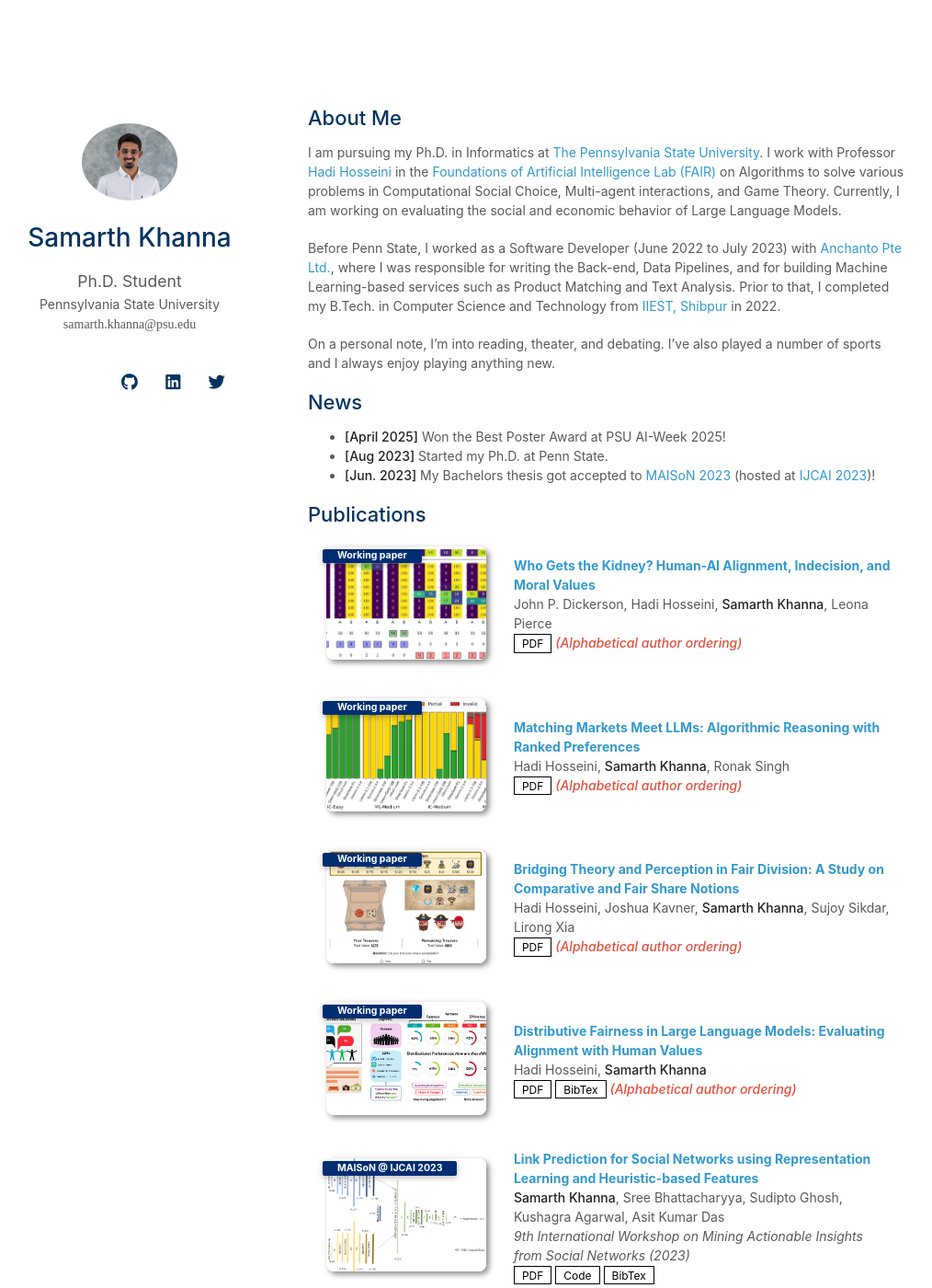
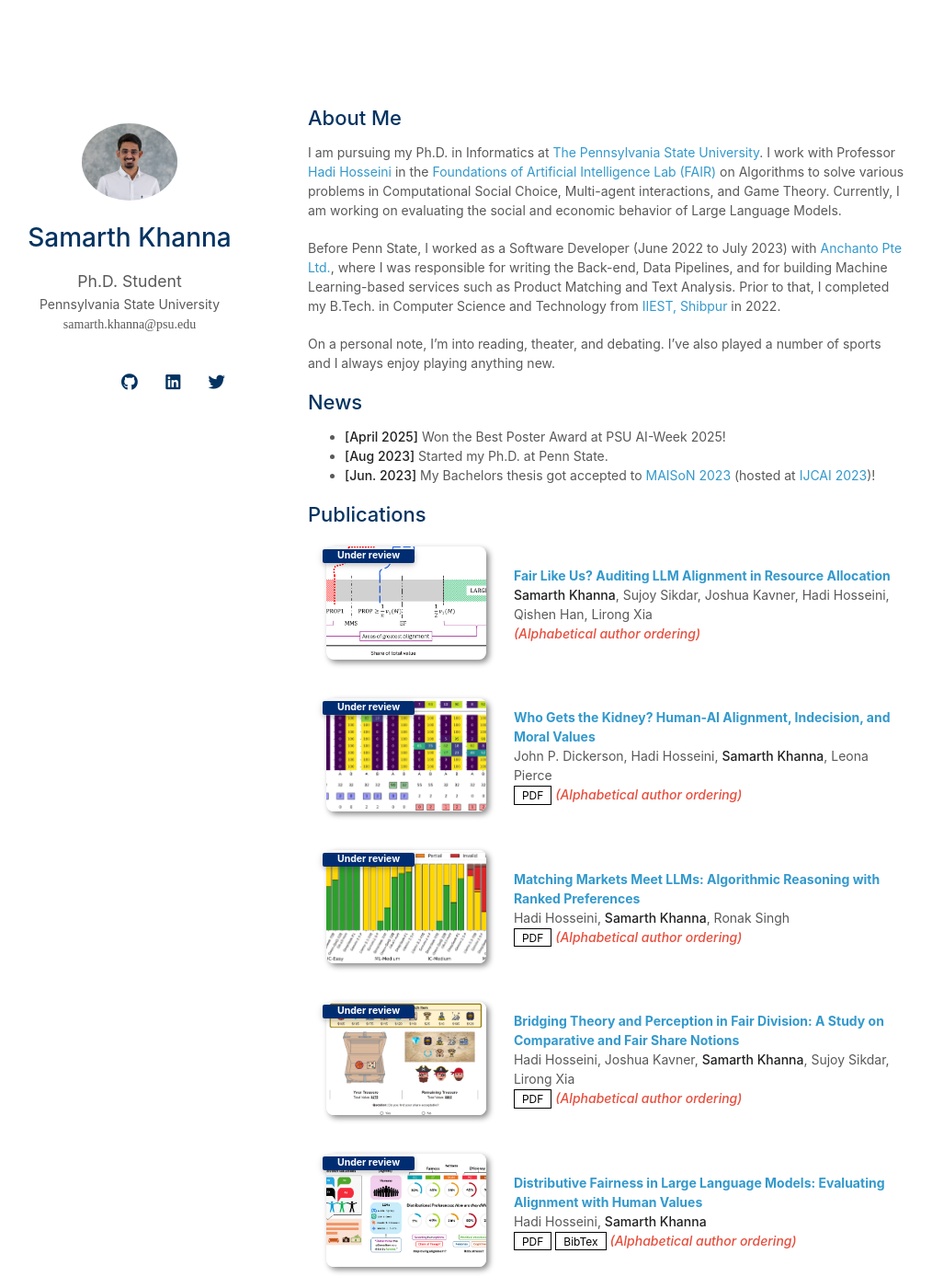
Before and after one commit to SamarthKhanna/SamarthKhanna.github.io, a Jekyll site: the page built from index.md, in a window 1280 px wide and 1400 px high. Shown: the whole window at 92% size, without its empty margins (135-1149 px from the left). Built offline with Jekyll 4.4.1, drawn with Linux system fonts in a browser that asks for light colours; nearby versions of some CDN libraries; a style sheet for code colours, icons or effects is not loaded; our own code applies the rules of GitHub Pages for plain Markdown files.

Commit message:
Added new paper

```diff
--- a/_data/publications.yml
+++ b/_data/publications.yml
@@ -1,22 +1,29 @@
 main:
+
+  - title: "Fair Like Us? Auditing LLM Alignment in Resource Allocation"
+    authors: <strong>Samarth Khanna</strong>, Sujoy Sikdar, Joshua Kavner, Hadi Hosseini, Qishen Han, Lirong Xia
+    conference_short: Under review
+    # pdf: https://arxiv.org/abs/2505.10433
+    image: ./assets/img/thresholds.png
+    notes: (Alphabetical author ordering)
 
   - title: "Who Gets the Kidney? Human-AI Alignment, Indecision, and Moral Values"
     authors: John P. Dickerson, Hadi Hosseini, <strong>Samarth Khanna</strong>, Leona Pierce
-    conference_short: Working paper
+    conference_short: Under review
     pdf: https://arxiv.org/abs/2506.00079
     image: ./assets/img/exp1_heatmap.png
     notes: (Alphabetical author ordering)
 
   - title: "Matching Markets Meet LLMs: Algorithmic Reasoning with Ranked Preferences"
     authors: Hadi Hosseini, <strong>Samarth Khanna</strong>, Ronak Singh
-    conference_short: Working paper
+    conference_short: Under review
     pdf: https://arxiv.org/abs/2506.04478
     image: ./assets/img/Achieving_Stability.png
     notes: (Alphabetical author ordering)
 
   - title: "Bridging Theory and Perception in Fair Division: A Study on Comparative and Fair Share Notions"
     authors: Hadi Hosseini, Joshua Kavner, <strong>Samarth Khanna</strong>, Sujoy Sikdar, Lirong Xia
-    conference_short: Working paper
+    conference_short: Under review
     # conference: Under submission at ACM EC 2025
     pdf: https://arxiv.org/abs/2505.10433
     image: ./assets/img/MTurk-expA.png
@@ -24,7 +31,7 @@ main:
 
   - title: "Distributive Fairness in Large Language Models: Evaluating Alignment with Human Values"
     authors: Hadi Hosseini, <strong>Samarth Khanna</strong>
-    conference_short: Working paper
+    conference_short: Under review
     # conference: Under submission at ICML 2025
     pdf: https://arxiv.org/abs/2502.00313
     bibtex: Hosseini, H., & Khanna, S. (2025). Distributive Fairness in Large Language Models; Evaluating Alignment with Human Values. arXiv preprint arXiv:2502.00313.
```
Also changed, not shown: assets/img/thresholds.png (added).
